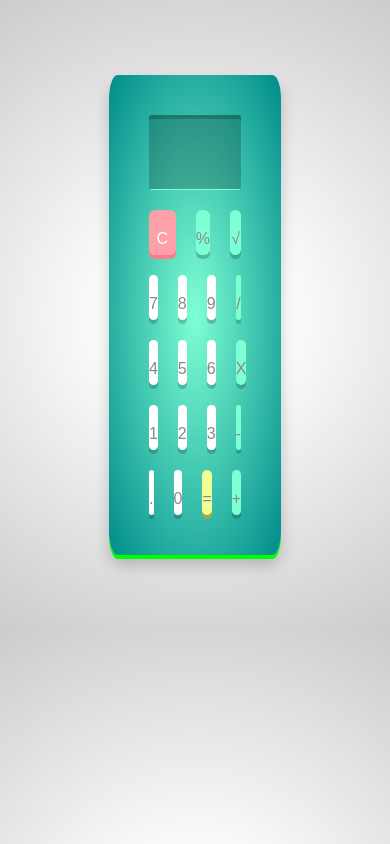
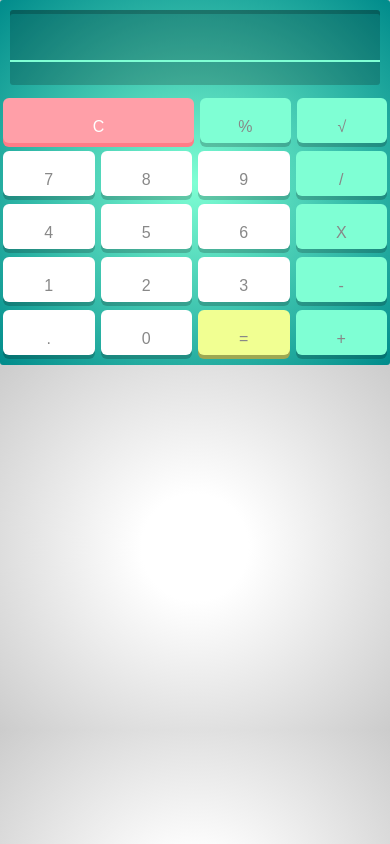
Before and after one commit to JGordy/week3_calculator_project, a plain HTML site: page index.html in a window 390 px wide. Drawn offline with Linux system fonts and the light colour scheme.

Commit message:
start of mobile view styling

```diff
--- a/style.css
+++ b/style.css
@@ -123,3 +123,38 @@ p {
   margin-bottom: 0px;
   border-bottom: 2px solid aquamarine;
 }
+
+/*******************************
+       Mobile styling
+*******************************/
+
+@media (max-width: 800px) {
+* {
+  margin: 0;
+  padding: 0;
+}
+
+body {
+  width: 100%;
+  height: 100%;
+}
+
+.container {
+  border-radius: 3px;
+  box-shadow: none;
+  height: 100%;
+  margin: 0;
+  padding: 0;
+  padding-bottom: 5px;
+  width: 100%;
+}
+
+#clear {
+  flex: 0 0 49%;
+}
+
+span {
+  margin: 3px;
+  margin-bottom: 5px;
+}
+} /* end of mobile media query */
```
